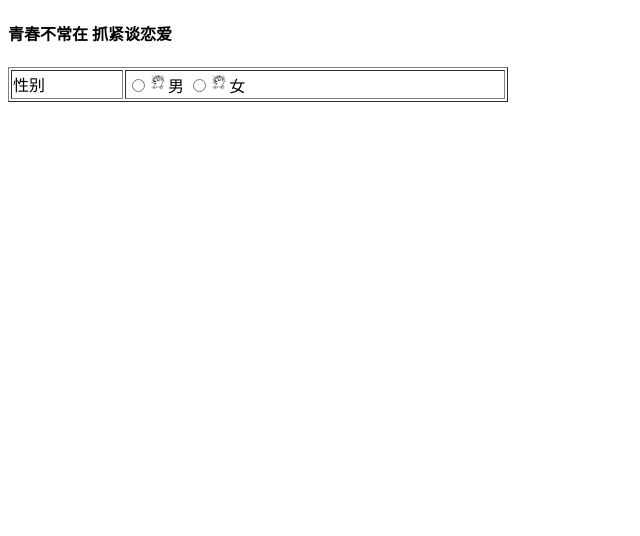
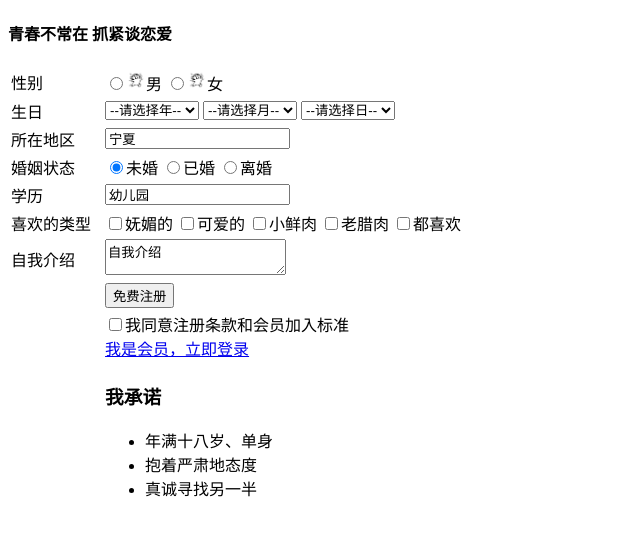
Before and after one commit to Apathy66/-html, a plain HTML site: page 表单案例1.html in a window 1280 px wide. Shown: the whole page, without its empty margins (0-640 px from the left). Drawn offline with Linux system fonts and the light colour scheme.

Commit message:
Add files via upload

```diff
--- a/表单案例1.html
+++ b/表单案例1.html
@@ -7,7 +7,7 @@
 
 <body>
 	<h4>青春不常在 抓紧谈恋爱</h4>
-	<table width="500" border="1">
+	<table width="500" >
 		<tr>
 			<td>性别</td>
 			<td>
@@ -17,6 +17,78 @@
 				</form>
 			</td>
 		</tr>
+		<tr>
+			<td>生日</td>
+			<td>
+				<select>
+					<option selected>--请选择年--</option>
+					<option>2001</option>
+					<option>2002</option>
+					<option>2003</option>
+				</select>
+				<select>
+					<option selected>--请选择月--</option>
+					<option>01</option>
+					<option>02</option>
+					<option>03</option>
+				</select>
+				<select>
+					<option selected>--请选择日--</option>
+					<option>1</option>
+					<option>2</option>
+					<option>3</option>
+				</select>
+			</td>
+		</tr>
+		<tr>
+			<td>所在地区</td>
+			<td><input type="text" value="宁夏"></td>
+		</tr>
+		<tr>
+			<td>婚姻状态</td>
+			<td>
+				<input type="radio" name="hun" checked>未婚
+				<input type="radio" name="hun">已婚
+				<input type="radio" name="hun">离婚
+			</td>
+		</tr>
+		</tr>
+		<tr>
+			<td>学历</td>
+			<td><input type="text" value="幼儿园"></td>
+		</tr>
+		<tr>
+			<td>喜欢的类型</td>
+			<td>
+				<input type="checkbox">妩媚的
+				<input type="checkbox">可爱的
+				<input type="checkbox">小鲜肉
+				<input type="checkbox">老腊肉
+				<input type="checkbox">都喜欢
+			</td>
+		</tr>
+		<tr>
+			<td>自我介绍</td>
+			<td><textarea>自我介绍</textarea> </td>
+		</tr>
+		<tr>
+			<td rowspan="3"></td>
+			<td><input type="submit" value="免费注册"></td>
+		</tr>
+		<tr>
+
+			<td><input type="checkbox">我同意注册条款和会员加入标准<br>
+			<a href="index.html">我是会员，立即登录</a></td>
+		</tr>
+		<tr>
+
+			<td><h3>我承诺</h3>
+				<ul>
+					<li>年满十八岁、单身</li>
+					<li>抱着严肃地态度</li>
+					<li>真诚寻找另一半</li>
+				</ul></td>
+		</tr>
 	</table>
 
 </body>
```
Also changed, not shown: index.html (+1 -0 lines).
